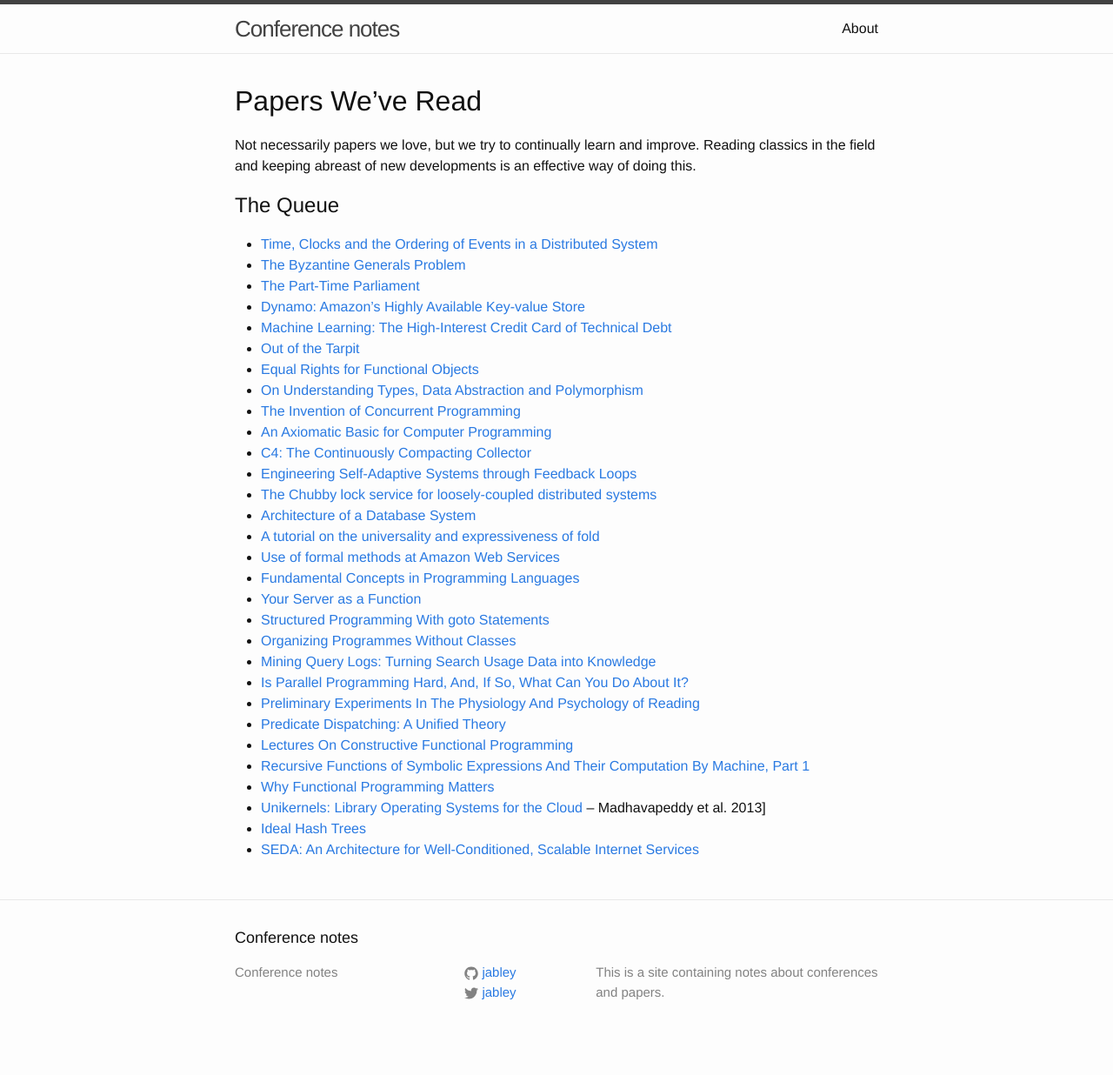
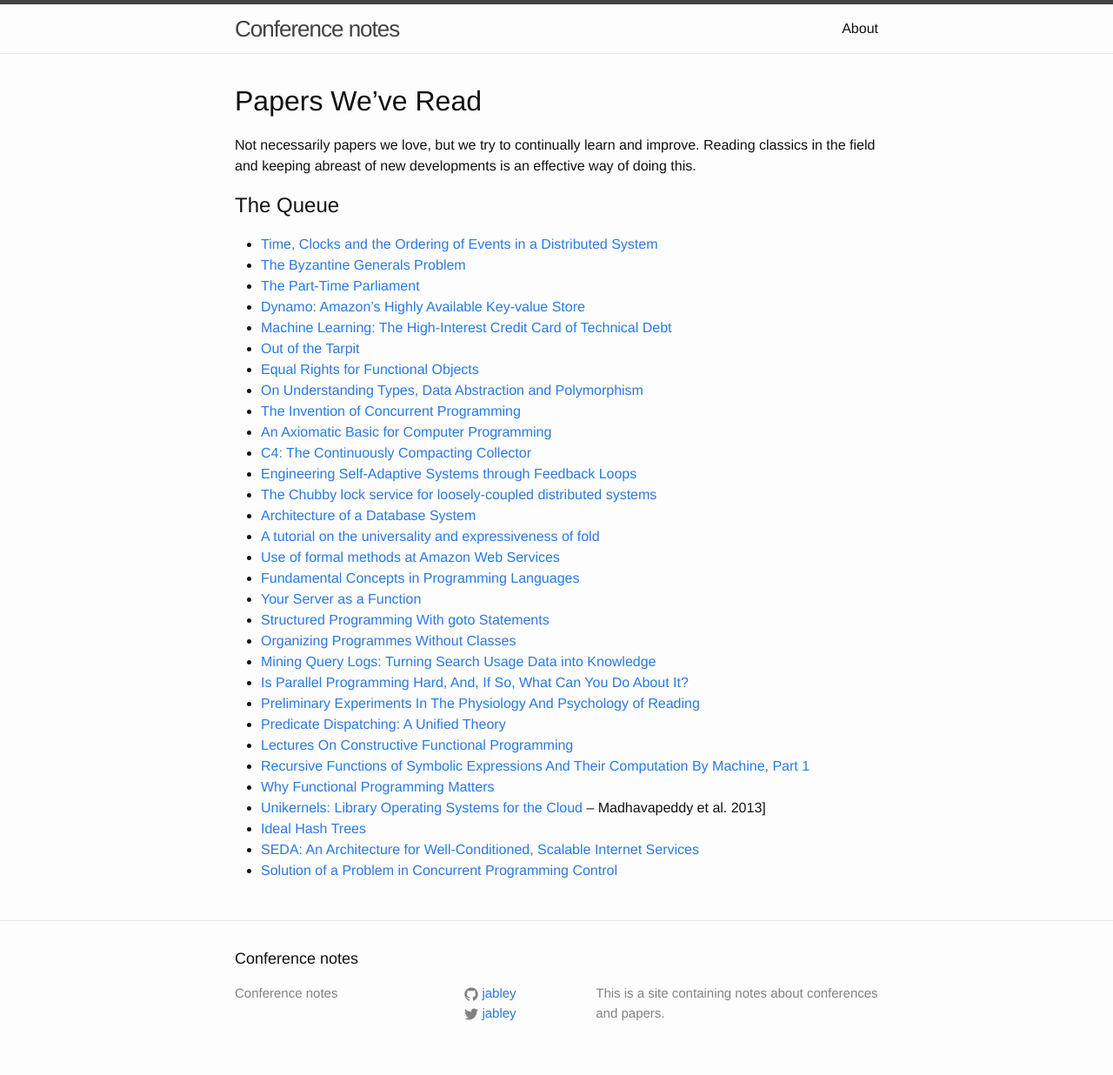
Before and after one commit to jabley/confnotes.club, a Jekyll site: the page built from _papers/index.md, in a window 1280 px wide. Shown: the whole page at 87% size. Built offline with Jekyll 4.4.1, drawn with Linux system fonts in a browser that asks for light colours; before the commit the page ends 1212 px from its top, so only the background shows below that.

Commit message:
Add mutual exclusion paper by Dijkstra
As recommended by Leslie Lamport.

```diff
--- a/_papers/index.md
+++ b/_papers/index.md
@@ -38,3 +38,4 @@ Not necessarily papers we love, but we try to continually learn and improve. Rea
 - [Unikernels: Library Operating Systems for the Cloud](http://anil.recoil.org/papers/2013-asplos-mirage.pdf) – Madhavapeddy et al. 2013]
 - [Ideal Hash Trees](http://lampwww.epfl.ch/papers/idealhashtrees.pdf)
 - [SEDA: An Architecture for Well-Conditioned, Scalable Internet Services](http://www.eecs.harvard.edu/~mdw/papers/seda-sosp01.pdf)
+- [Solution of a Problem in Concurrent Programming Control](http://www.di.ens.fr/~pouzet/cours/systeme/bib/dijkstra.pdf)
```
